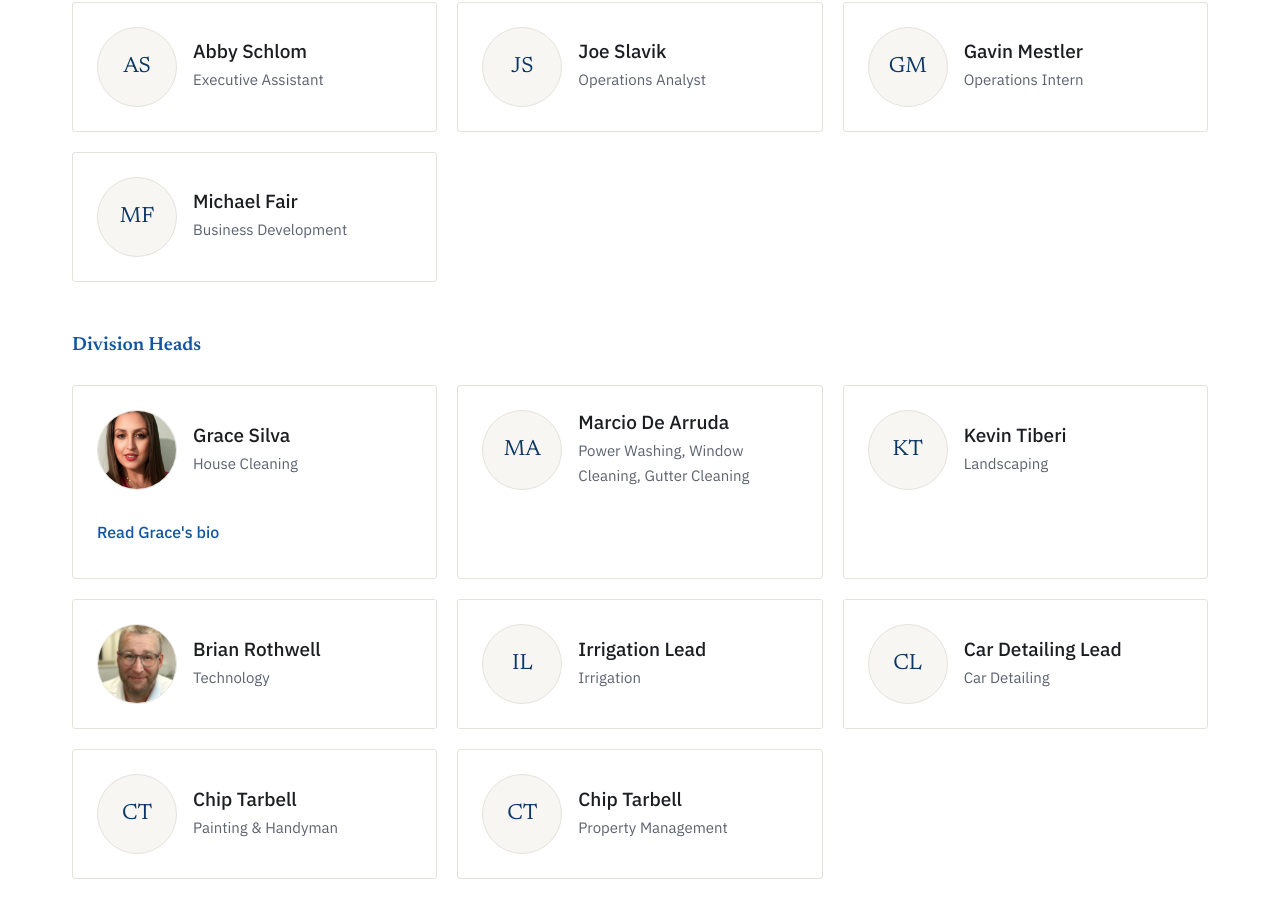
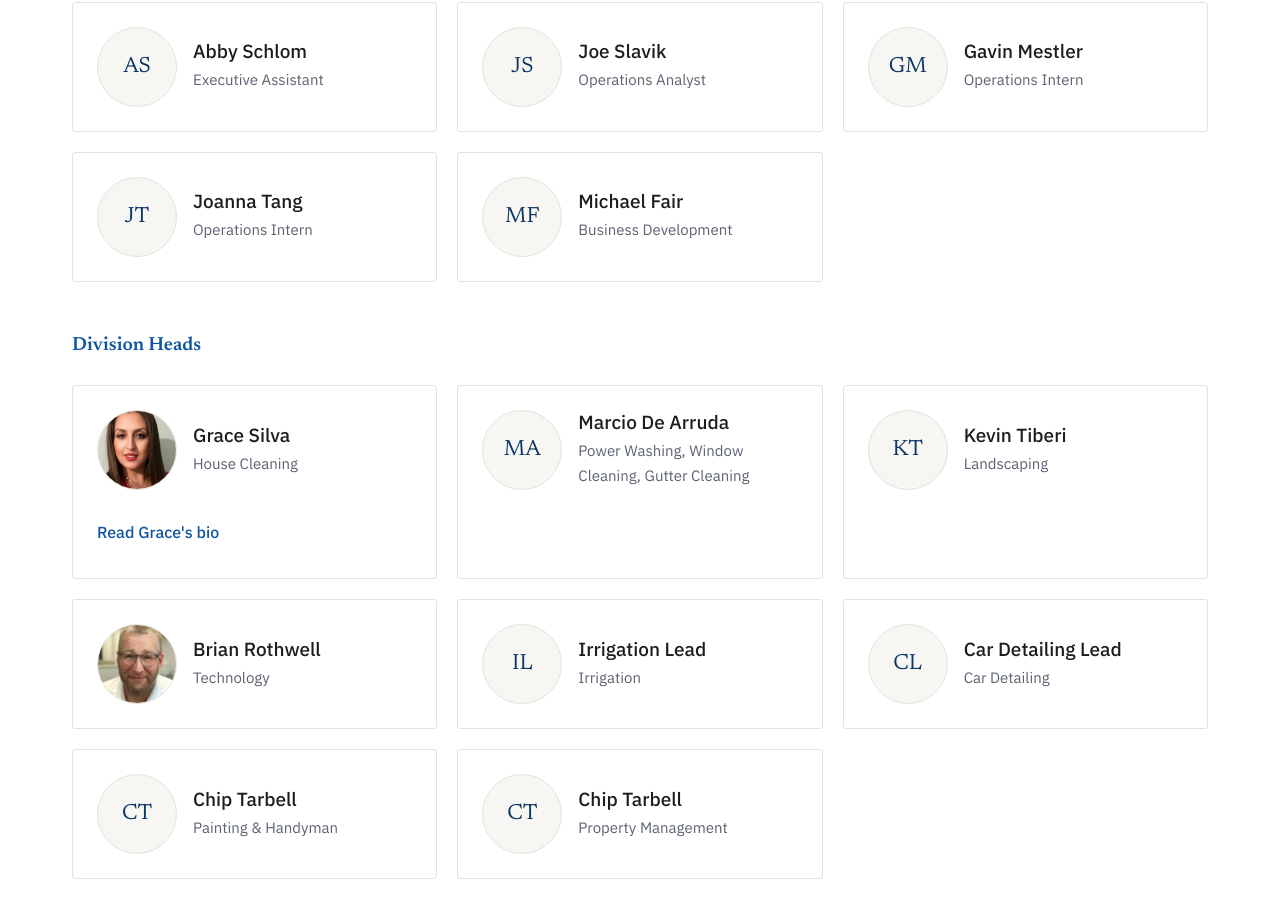
Before and after one commit to crossservicesgroup-ai/CrossServicesSite, a Next.js app: page /about in a window 1280 px wide. Shown: the part 1644-2562 px from the top of the page. Built offline with nearby package versions, Linux system fonts and the light colour scheme.

Commit message:
Add Joanna Tang as Operations Intern

```diff
--- a/content/team.ts
+++ b/content/team.ts
@@ -150,6 +150,13 @@ export const team: TeamMember[] = [
     bio: null, // [NEEDS INPUT] bio
   },
   {
+    id: "joanna-tang",
+    name: "Joanna Tang",
+    title: "Operations Intern",
+    photo: null, // [NEEDS INPUT] headshot
+    bio: null, // [NEEDS INPUT] bio
+  },
+  {
     id: "michael-fair",
     name: "Michael Fair",
     title: "Business Development",
```
